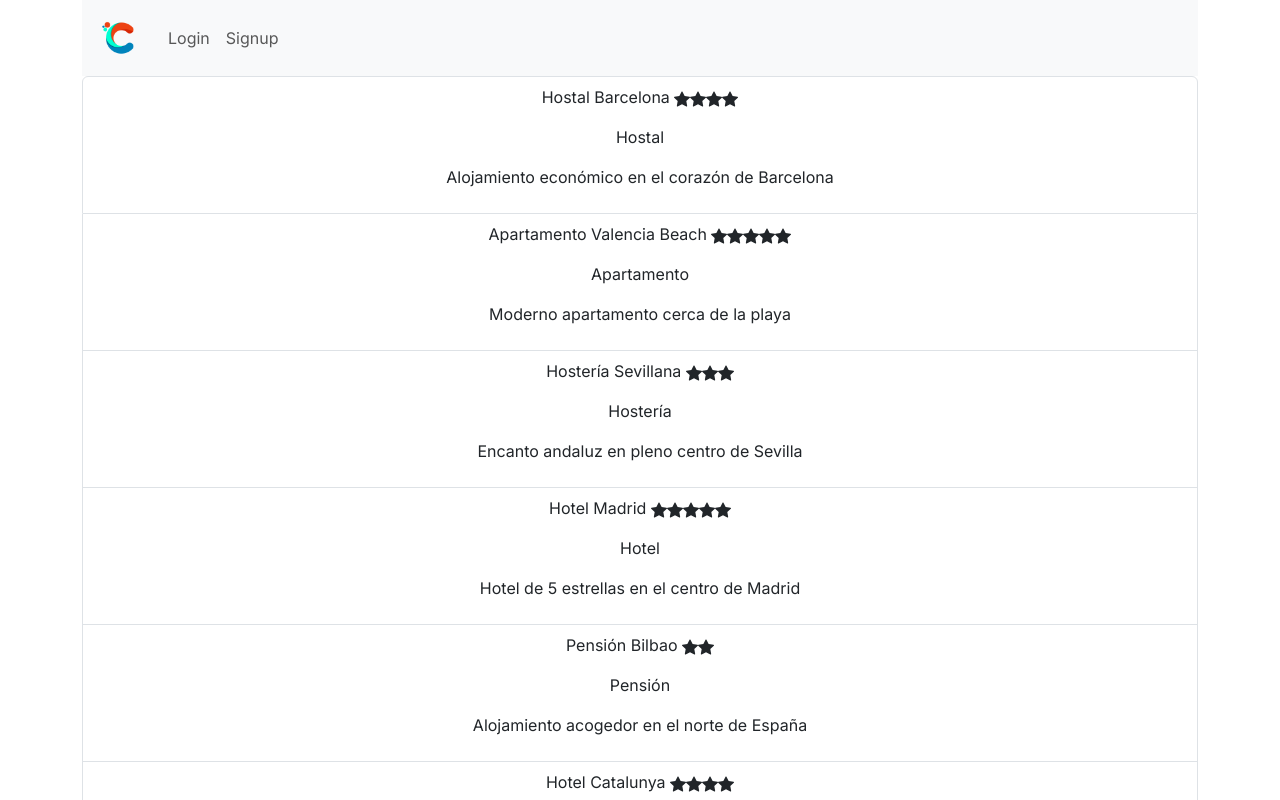
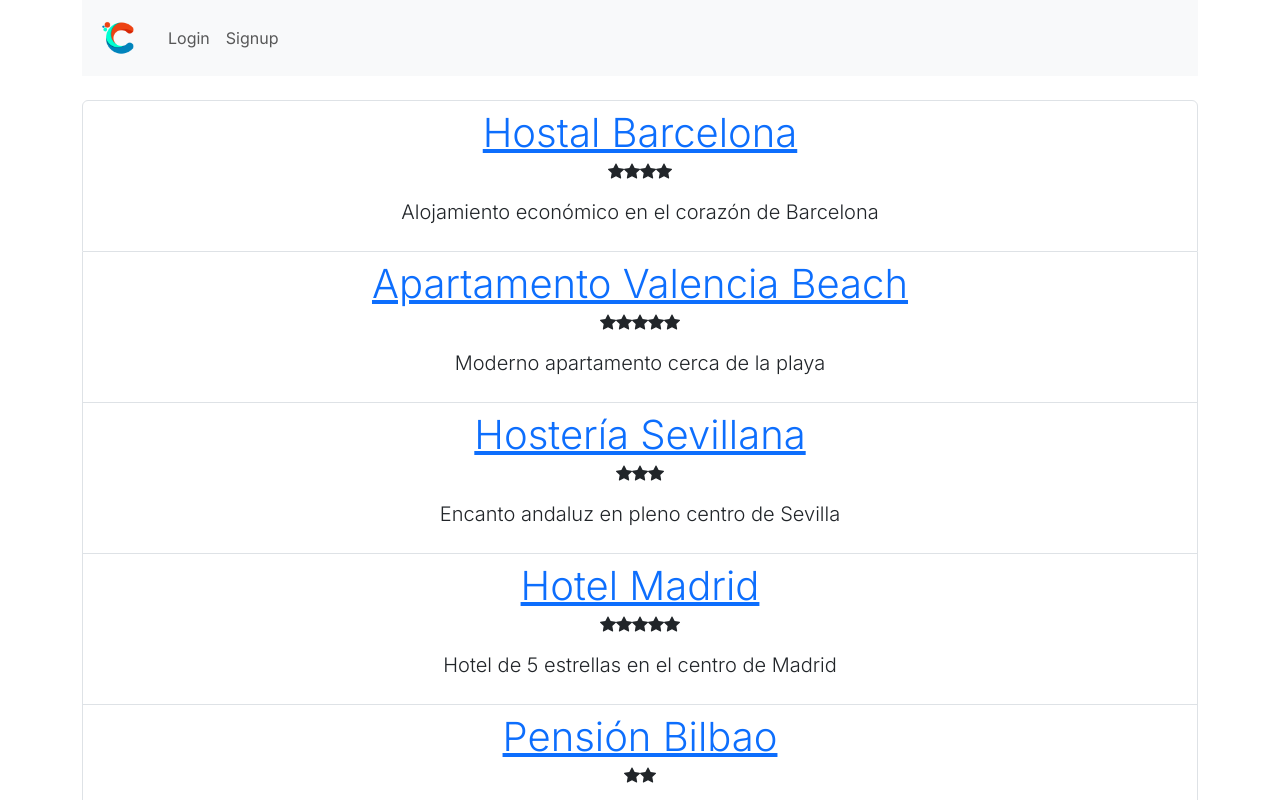
Before and after one commit to adriantoral/proyecto-final-desarrollo-web, a Next.js app: page / in a window 1280 px wide. Shown: the top 800 px of the page. Built offline with nearby package versions, Linux system fonts and the light colour scheme.

Commit message:
Actualiza varios cambios en los componentes Agrega utils.js para manejar todas las interacciones con las APIS

```diff
--- a/components/comercio.js
+++ b/components/comercio.js
@@ -1,15 +1,18 @@
+import Link from "next/link";
+
 export default function Comercio({comercio}) {
     return (
-        <li className="list-group-item">
-            <p>{comercio.titulo} <span>{
+        <li className="list-group-item" key={comercio.cif}>
+            <Link className="display-6" href={`/comercio/${comercio.cif}`}>{comercio.titulo}</Link>
+            <p>{
                 Array(comercio.estrellas).fill(undefined, undefined, undefined).map(() => {
                     return <svg xmlns="http://www.w3.org/2000/svg" width="16" height="16" fill="currentColor" className="bi bi-star-fill" viewBox="0 0 16 16">
                         <path d="M3.612 15.443c-.386.198-.824-.149-.746-.592l.83-4.73L.173 6.765c-.329-.314-.158-.888.283-.95l4.898-.696L7.538.792c.197-.39.73-.39.927 0l2.184 4.327 4.898.696c.441.062.612.636.282.95l-3.522 3.356.83 4.73c.078.443-.36.79-.746.592L8 13.187l-4.389 2.256z"/>
                     </svg>
                 })
-            }</span></p>
-            <p>{comercio.actividad}</p>
-            <p>{comercio.resumen}</p>
+            }
+            </p>
+            <p className="lead">{comercio.resumen}</p>
         </li>
     )
 }
--- a/components/navbar.js
+++ b/components/navbar.js
@@ -1,37 +1,16 @@
 "use client"
 
 import Image from "next/image";
+import Link from "next/link";
+
 
 export default function Navbar() {
-    if (localStorage.getItem("email") !== null)
-        return (
-            <nav className="navbar navbar-expand-lg bg-body-tertiary">
-                <div className="container-fluid">
-                    <a className="navbar-brand" href="/">
-                        <Image src="/logo.png" alt="logo" width={50} height={50}/>
-                    </a>
-
-                    <button className="navbar-toggler" type="button" data-bs-toggle="collapse" data-bs-target="#navbarSupportedContent" aria-controls="navbarSupportedContent" aria-expanded="false" aria-label="Toggle navigation">
-                        <span className="navbar-toggler-icon"></span>
-                    </button>
-
-                    <div className="collapse navbar-collapse" id="navbarSupportedContent">
-                        <ul className="navbar-nav me-auto mb-2 mb-lg-0">
-                            <li className="nav-item">
-                                <a className="nav-link" href="/login">Logout</a>
-                            </li>
-                        </ul>
-                    </div>
-                </div>
-            </nav>
-        )
-
     return (
-        <nav className="navbar navbar-expand-lg bg-body-tertiary">
+        <nav className="navbar navbar-expand-lg bg-body-tertiary z-3 mb-4">
             <div className="container-fluid">
-                <a className="navbar-brand" href="/">
+                <Link className="navbar-brand" href="/">
                     <Image src="/logo.png" alt="logo" width={50} height={50}/>
-                </a>
+                </Link>
 
                 <button className="navbar-toggler" type="button" data-bs-toggle="collapse" data-bs-target="#navbarSupportedContent" aria-controls="navbarSupportedContent" aria-expanded="false" aria-label="Toggle navigation">
                     <span className="navbar-toggler-icon"></span>
@@ -40,11 +19,11 @@ export default function Navbar() {
                 <div className="collapse navbar-collapse" id="navbarSupportedContent">
                     <ul className="navbar-nav me-auto mb-2 mb-lg-0">
                         <li className="nav-item">
-                            <a className="nav-link" href="/login">Login</a>
+                            <Link className="nav-link" href="/login">Login</Link>
                         </li>
 
                         <li className="nav-item">
-                            <a className="nav-link" href="/signup">Signup</a>
+                            <Link className="nav-link" href="/signup">Signup</Link>
                         </li>
                     </ul>
                 </div>
--- /dev/null
+++ b/utils/utils.js
@@ -0,0 +1,4 @@
+export async function get_comercio(cif) {
+    const res = await fetch(`http://localhost:3000/api/comercios?cif=${cif}`)
+    return await res.json()
+}
```
Also changed, not shown: data/users.txt.
